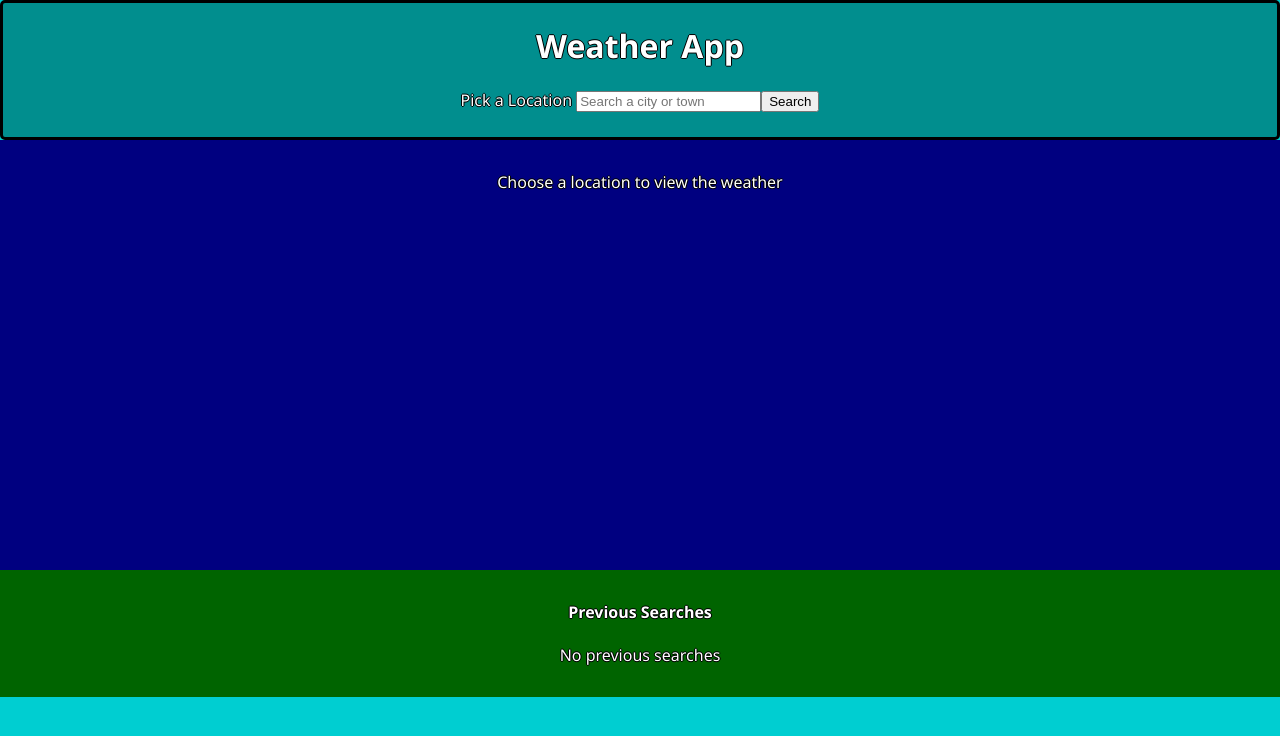
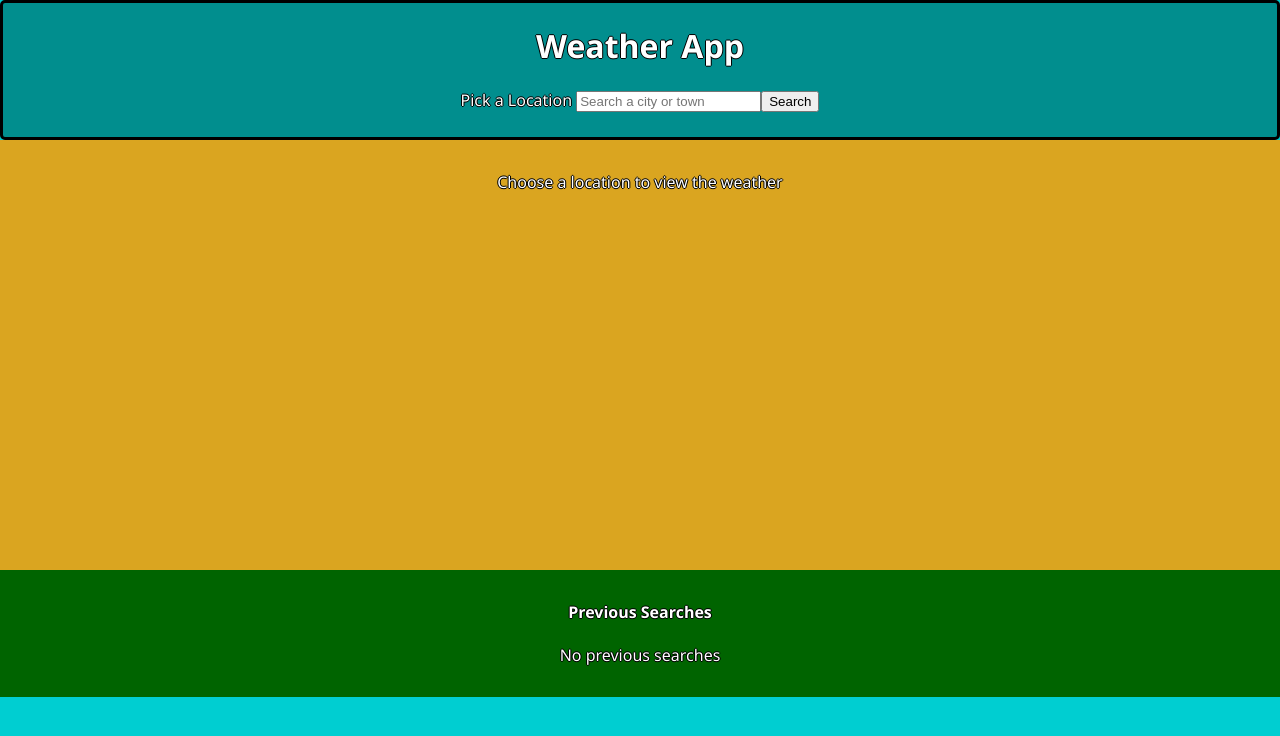
Before and after one commit to DiegoCarrero/Weather-App, a React (Create React App) app: page / in a window 1280 px wide. Shown: the top 736 px of the page. Built offline with nearby package versions, Linux system fonts and the light colour scheme.

Commit message:
add css to distinguish between summaries and main

```diff
--- a/src/App.css
+++ b/src/App.css
@@ -37,12 +37,16 @@ body {
 /* ----Main---- */
 
 .main {
-  background-color: navy;
+  background-color: goldenrod;
   color: white;
   min-height: 400px;
   padding-top: 15px;
   padding-bottom: 15px;
 }
+
+/* .main-section {
+  background-color: ;
+} */
 
 /* ----Previous---- */
 
@@ -61,6 +65,7 @@ ul {
 
 .summaries {
   display: flex;
+  background-color: navy;
 }
 
 .summary {
--- a/src/components/weather/Main.js
+++ b/src/components/weather/Main.js
@@ -8,7 +8,7 @@ export default function Main( { search } ) {
     let feelsLike = search.current_condition[0].FeelsLikeF;
 
     return (
-        <section>
+        <section className="main-section">
 
             <h2>{area}</h2>
             <p><strong>Area:</strong> {area}</p>
```
